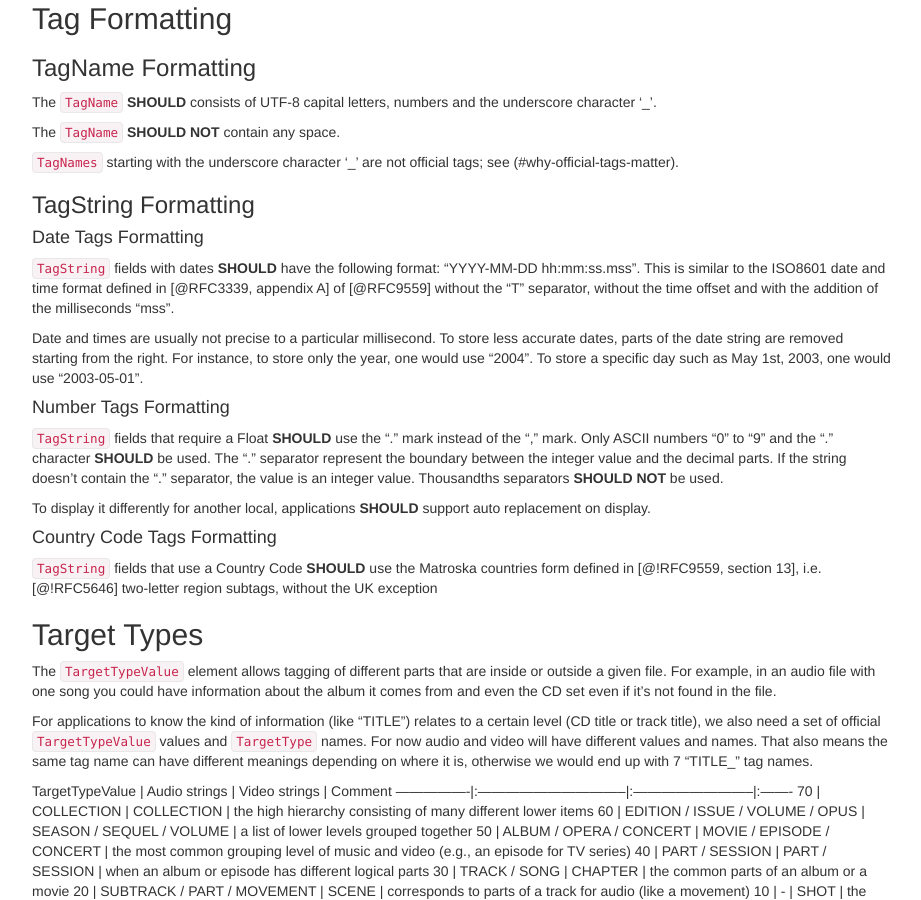
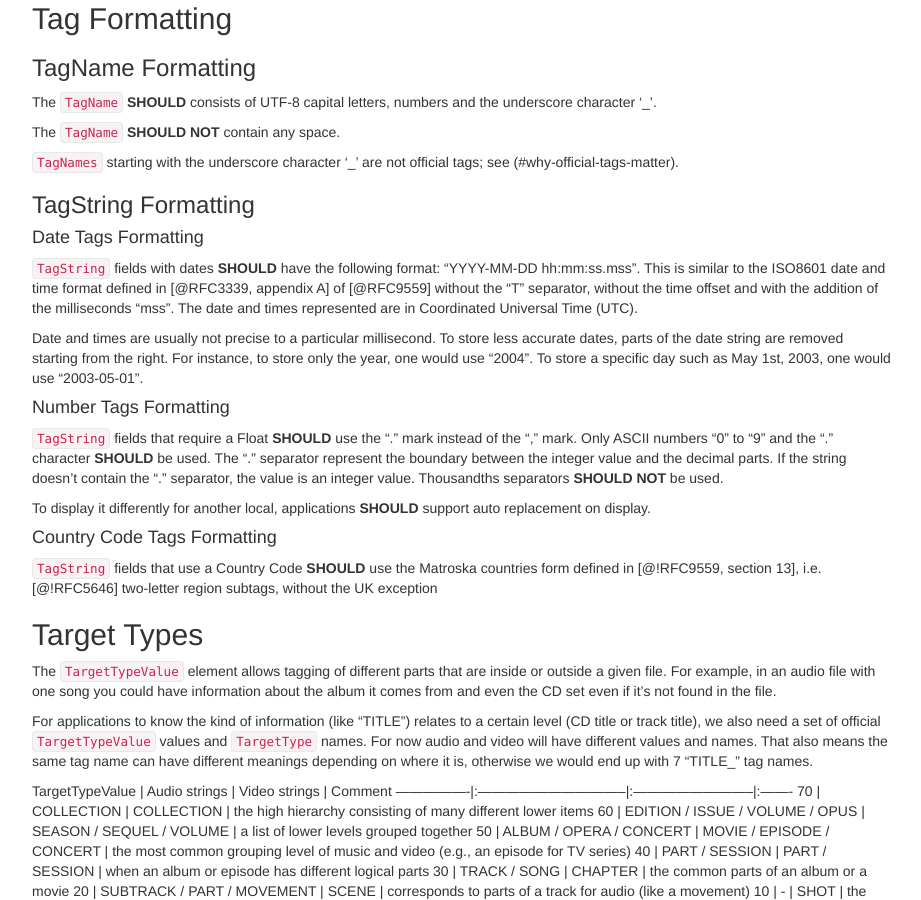
Before and after one commit to ietf-wg-cellar/matroska-specification, a Jekyll site: the page built from tagging.md, in a window 1280 px wide and 900 px high, scrolled down 1785 px. Shown: the whole window, without its empty margins (273-1194 px from the left). Built offline with Jekyll 4.4.1, drawn with Linux system fonts in a browser that asks for light colours; our own code applies the rules of GitHub Pages for plain Markdown files.

Commit message:
mark dates as UTC
Similar to timestamps in ID3v2.4 [1]

[1] https://github.com/id3/ID3v2.4/blob/516075e38ff648a6390e48aff490abed987d3199/id3v2.40-structure.txt#L377

```diff
--- a/tagging.md
+++ b/tagging.md
@@ -115,6 +115,7 @@ The `TagName` **SHOULD NOT** contain any space.
 `TagString` fields with dates **SHOULD** have the following format: "YYYY-MM-DD hh:mm:ss.mss".
 This is similar to the ISO8601 date and time format defined in [@RFC3339, appendix A] of [@RFC9559]
 without the "T" separator, without the time offset and with the addition of the milliseconds "mss".
+The date and times represented are in Coordinated Universal Time (UTC).
 
 Date and times are usually not precise to a particular millisecond.
 To store less accurate dates, parts of the date string are removed starting from the right.
```
